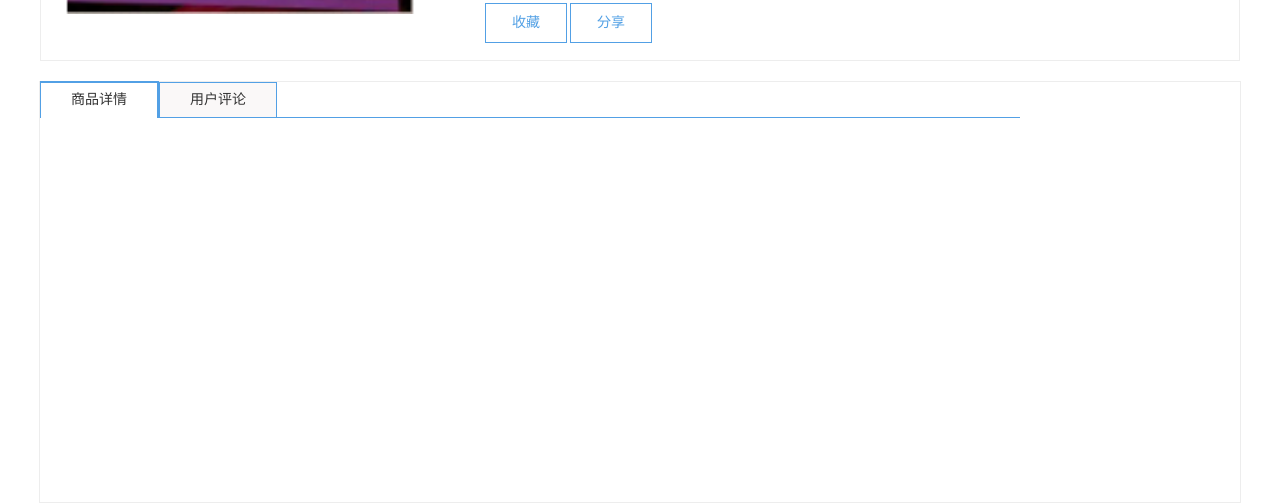
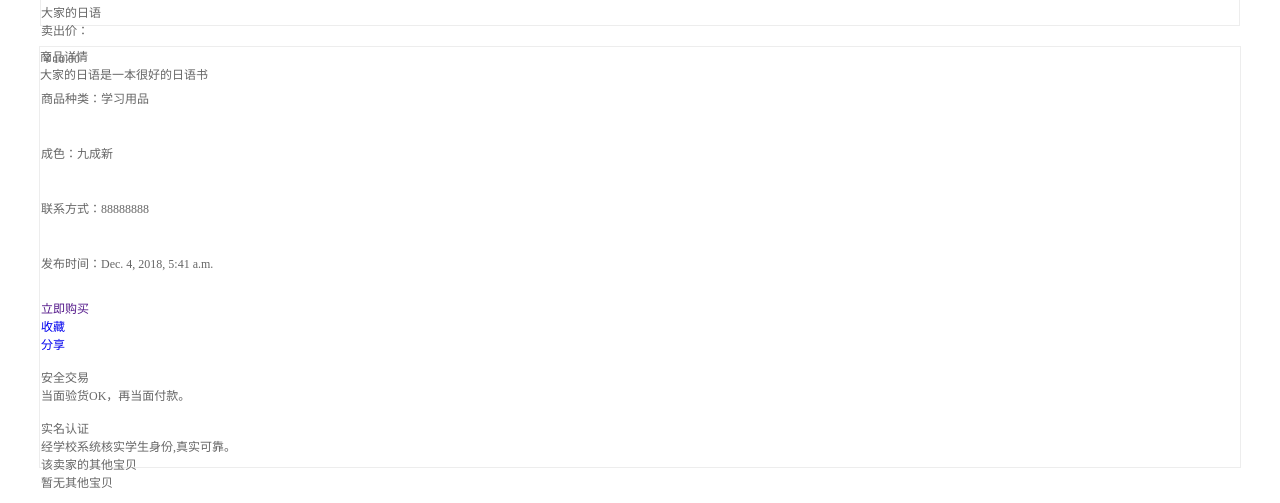
Before and after one commit to CJMMay/secondhand, a Django app: a page that uses sells/templates/detailinfo.html in a window 1280 px wide. Shown: the part 476-979 px from the top of the page. Run offline with Django 3.2, Linux system fonts and the light colour scheme; data comes from the database, SQL or seed files in the repository; some libraries are stand-ins or nearby versions.

Commit message:
默认的

```diff
--- a/sells/templates/detailinfo.html
+++ b/sells/templates/detailinfo.html
@@ -1,68 +1,57 @@
-<!DOCTYPE html>
-<html>
-	<head>
-		<meta charset="UTF-8">
-		<title></title>
-		<link type="text/css" rel="stylesheet" href="css/detailinfo.css" />
-	</head>
-	<body>
-		<div class="search_bar clearfix">
-			<div class="logo fl">
-				<img style="width:150px;heigth:80px;margin-left:-18px;" src="img/logo.png" />
+{% extends "sells/head.html" %}
+{% load static %}
+{% block title %}
+    {{ product.name }}
+{% endblock %}
+{% block content %}
+    <link rel="stylesheet" href="{% static "css/iconfont/iconfont.css" %}">
+    <link rel="stylesheet" href="{% static "css/detailinfo.css" %}">
+    <div class="goods_detail_con">
+        <div class="goods_detail_pic">
+            <img src="{% if product.image %}{{ product.image.url }}{% else %}
+        {% static "img/no_image.png" %}{% endif %}">
         </div>
-			<div class="search_con fl">
-				<form action="/search/" target="_blank">
-					<input name="q" class="input_text f1" type="text" placeholder="搜索商品"/>
-					<input name="" class="input_btn fr" type="submit" value="搜索" />
-				</form>
+        <div class="goods_detail_list">
+            <h2>{{ product.name }}</h2>
+            <div class="total_p">
+                <h4>卖出价：</h4>
+                <p class="price">￥{{ product.price }}</p>
+                <div style="clear: both"></div>
             </div>
-			<div class="head fr">
+            <div class="total_g">
+                <p>商品种类：{{ product.category }}</p><br>
+                <p>成色：{{ product.gold }} </p><br>
+                <p>联系方式：{{ product.tel }}</p><br>
+                <p>发布时间：{{ product.created }}</p><br>
+            </div>
+            <div class="btn">
                 <ul>
-					<li><a href="#">首页</a></li>
-					<li><a href="#">发布闲置</a></li>
-					<li><a href="#">个人中心</a></li>
+                    <li><a class="buy_btn" href="">立即购买</a></li>
+                    <li><a class="col" href="#">收藏</a></li>
+                    <li><a class="col" href="#">分享</a></li>
+                    <div style="clear: both"></div>
                 </ul>
+                <div style="clear: both"></div>
             </div>
         </div>
-		<div class="goods_detail_con clearfix">
-			<div class="goods_detail_pic fl">
-				<img src="img/i5.png" style="width:350px;height:350px;"/>
+        <div class="other">
+            <div class="safe">
+                <i class="iconfont">&#xe609;</i>
+                <h3>安全交易</h3>
+                <p>当面验货OK，再当面付款。</p>
             </div>
-			<div class="goods_detail_list fr">
-				<h3><em>计算机操作系统教程 清华大学出版社</em></h3>
-				<div class="total">
-					卖出价：
-					<em>17.60</em>
-				</div>
-				<div class="total">
-					成色：&nbsp;&nbsp;八成新
-				</div>
-				<div class="topic">
-					<p>联系方式：&nbsp;&nbsp;<span>通过弍货直接联系</span></p>
-        	        <p><span style="margin-left: 100px;">893****1321</span></p>
-        	        <p><span style="margin-left: 100px;">138****3540</span></p>
-				</div>
-				<div class="operate_btn">
-					<a class="buy_btn" href="">立即购买</a>
-				</div>
-				<div class="share">
-					<ul>
-						<li><a href="#">收藏</a></li>
-						<li><a href="#">分享</a></li>
-					</ul>
+            <div class="safe">
+                <i class="iconfont">&#xe6a4;</i>
+                <h3>实名认证</h3>
+                <p>经学校系统核实学生身份,真实可靠。</p></div>
+            <div class="o_other"><h3>该卖家的其他宝贝</h3>
+                <p>暂无其他宝贝</p></div>
         </div>
     </div>
-		</div>
-		<div class="main_wrap clearfix">
-			<div class="r_wrap fl clearfix">
-				<ul class="detail_tab clearfix">
-					<li class="active introd">商品详情</li>
-					<li class="comment">用户评论</li>
-				</ul>
-				<div class="tab_content"><!--需修改-->
-					<div></div>
+    <div class="main_wrap">
+        <div class="title"><h3>商品详情</h3></div>
+        <div class="s_content">
+            {{ product.description|linebreaks }}
         </div>
     </div>
-		</div>
-	</body>
-</html>
+{% endblock %}
```
Lines whose indentation alone changed are shown as unchanged.
